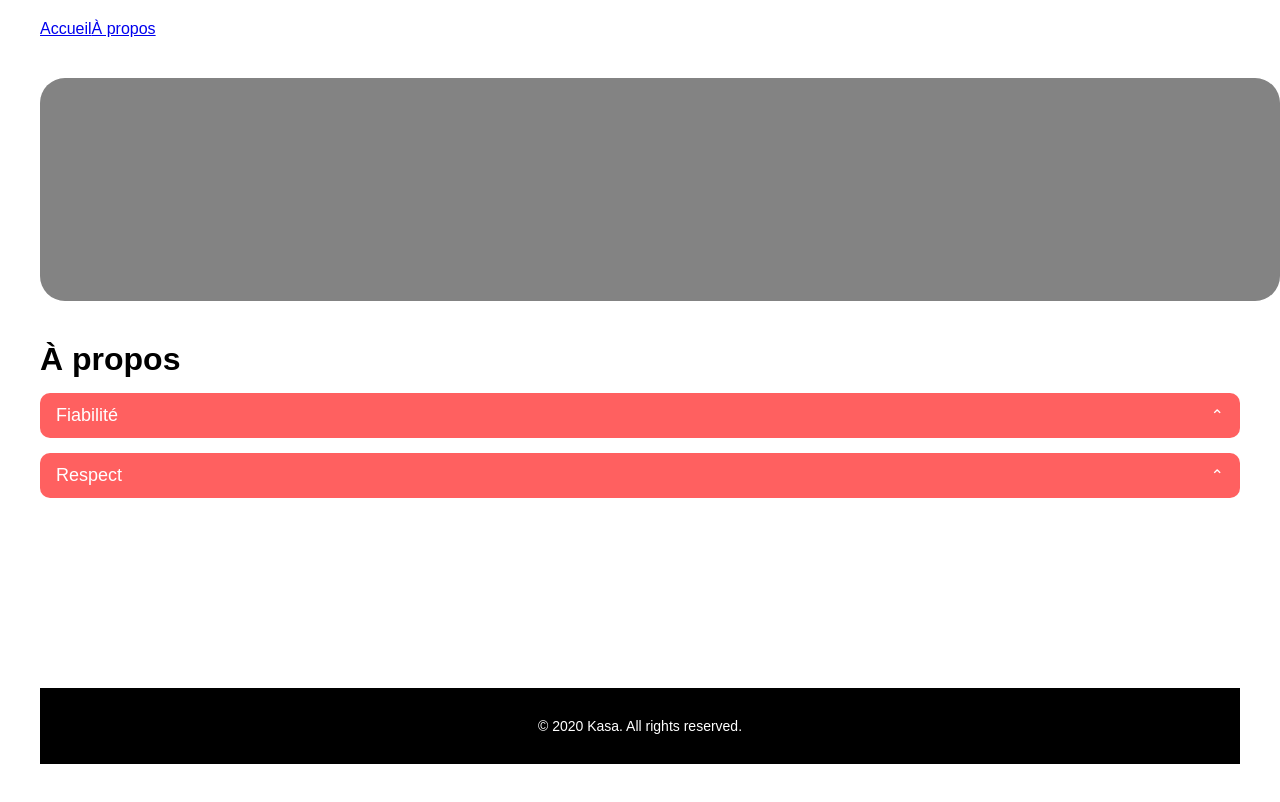
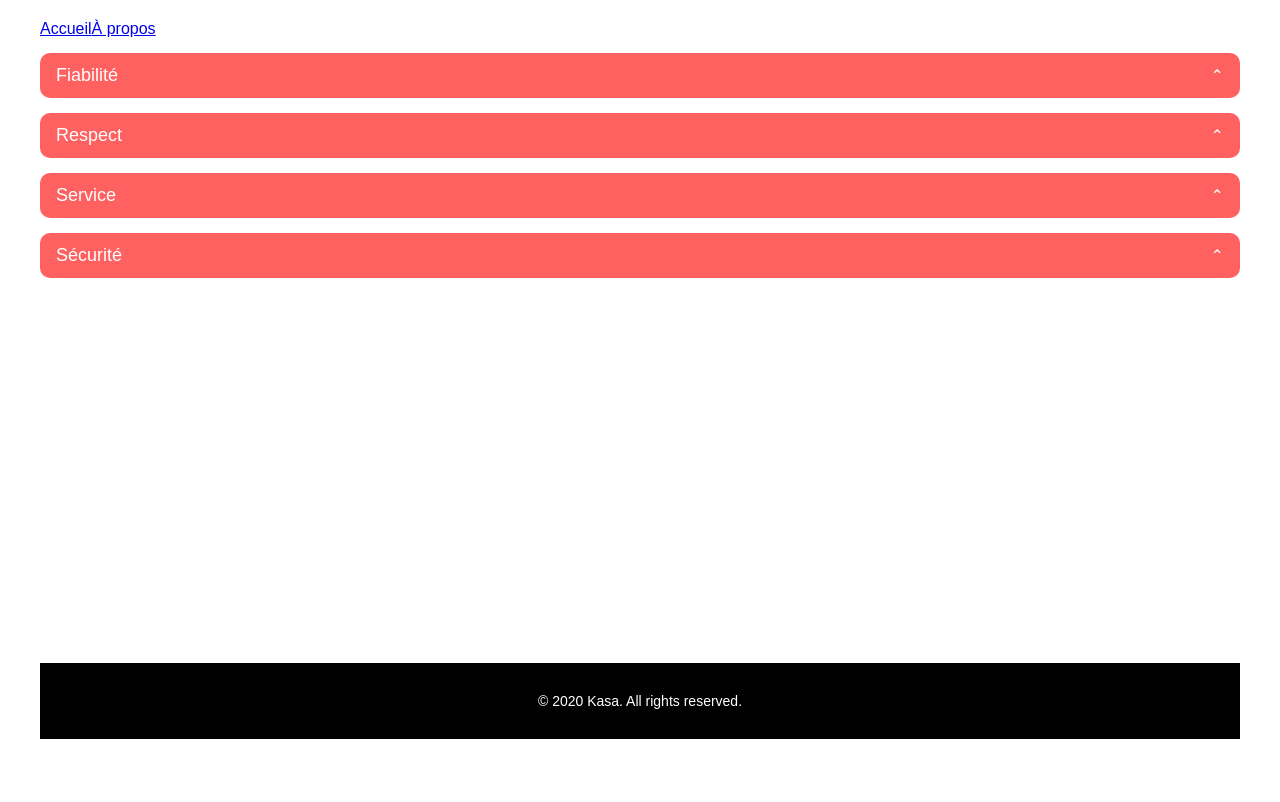
Before and after one commit to Kalcindor/kasa, a React (Vite) app: page /about in a window 1280 px wide. Shown: the top 802 px of the page. Built offline with nearby package versions, Linux system fonts and the light colour scheme.

Commit message:
[feature]: enhancing About page

```diff
--- a/src/pages/About/About.jsx
+++ b/src/pages/About/About.jsx
@@ -1,19 +1,38 @@
 import Banner from "../../components/Banner/Banner";
 //import aboutBanner from "../../assets/banner-about.jpg";
 import Collapse from "../../components/Collapse/Collapse";
-
+//<Banner image={aboutBanner} />;
 export default function About() {
   return (
     <>
-      <Banner /*text="À propos" */ />
-      <h1>À propos</h1>
-      <Collapse title="Fiabilité">
-        <p>Votre texte ici...</p>
-      </Collapse>
+      <div className="about-collapses">
+        <Collapse title="Fiabilité">
+          Les annonces postées sur Kasa garantissent une fiabilité totale. Les
+          photos sont conformes aux logements, et toutes les informations sont
+          régulièrement vérifiées par nos équipes.
+        </Collapse>
 
-      <Collapse title="Respect">
-        <p>Votre texte ici...</p>
-      </Collapse>
+        <Collapse title="Respect">
+          La bienveillance fait partie des valeurs fondatrices de Kasa. Tout
+          comportement discriminatoire ou de perturbation du voisinage
+          entraînera une exclusion de notre plateforme.
+        </Collapse>
+
+        <Collapse title="Service">
+          Nos équipes se tiennent à votre disposition pour vous fournir une
+          expérience parfaite. N'hésitez pas à nous contacter si vous avez la
+          moindre question.
+        </Collapse>
+
+        <Collapse title="Sécurité">
+          La sécurité est la priorité de Kasa. Aussi bien pour nos hôtes que
+          pour les voyageurs, chaque logement correspond aux critères de
+          sécurité établis par nos services. En laissant une note aussi bien à
+          l'hôte qu'au locataire, cela permet à nos équipes de vérifier que les
+          standards sont bien respectés. Nous organisons également des ateliers
+          sur la sécurité domestique pour nos hôtes.
+        </Collapse>
+      </div>
     </>
   );
 }
--- /dev/null
+++ b/src/pages/About/About.scss
@@ -0,0 +1,8 @@
+.about-collapses {
+    width: 100%;
+    max-width: 1024px;
+    margin: 40px auto;
+    display: flex;
+    flex-direction: column;
+    gap: 25px;
+}
```
